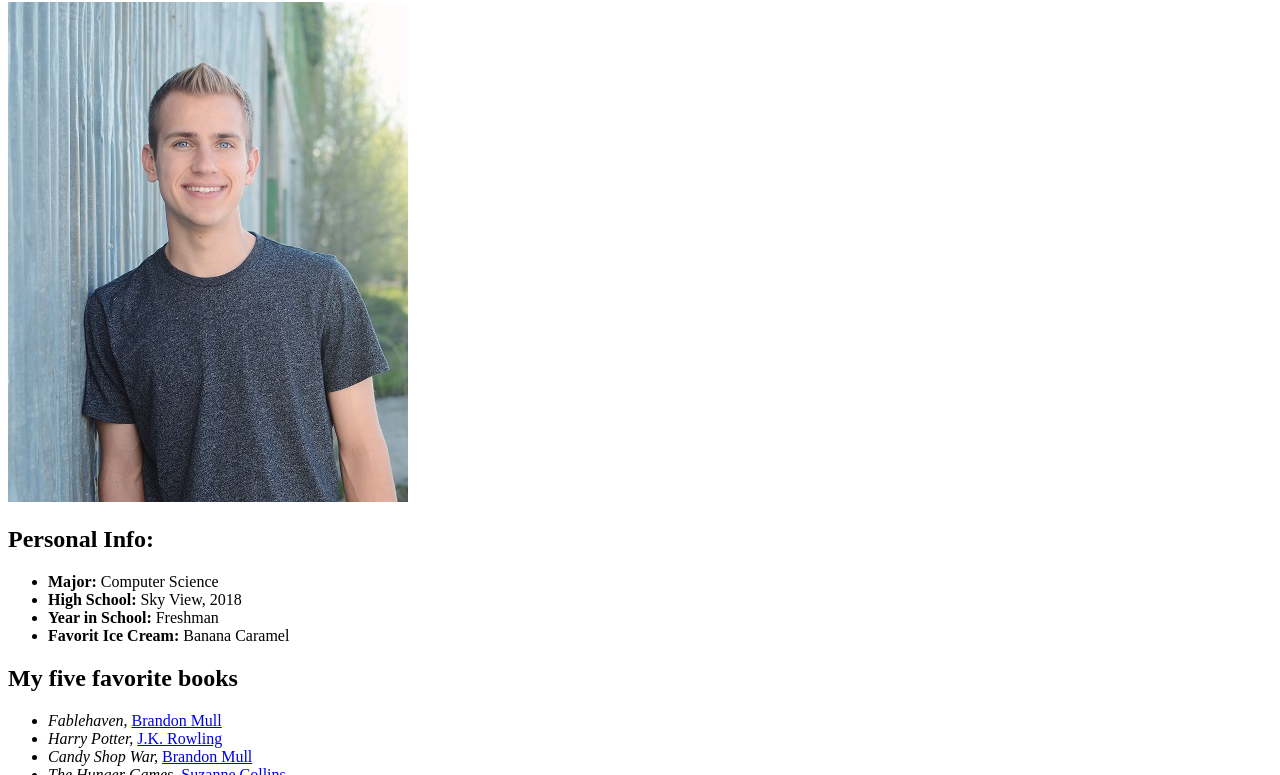
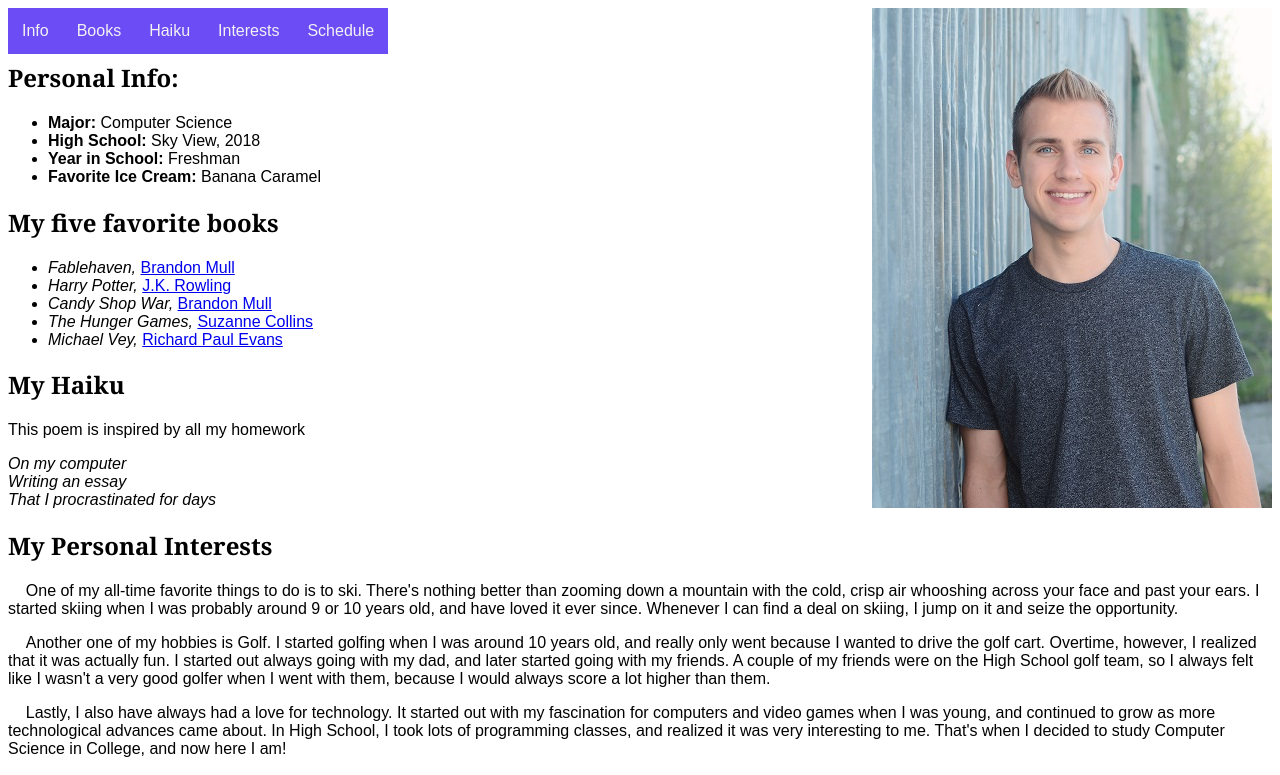
Before and after one commit to 3blakejohnson/3blakejohnson.github.io, a plain HTML site: page index.html in a window 1280 px wide. Shown: the part 78-853 px from the top of the page. Drawn offline with Linux system fonts and the light colour scheme.

Commit message:
Some styling added

```diff
--- a/index.html
+++ b/index.html
@@ -6,20 +6,30 @@
     </head>
 
     <body>
-        <header>
-            <h1>Blake Johnson</h1>
-            <img src="/images/Blake.jpg">
-        </header>
+        <div class="hero-image">
+            <div class="hero-text">
+                <h1>Blake Johnson</h1>
+            <div id="navbar">
+                <!--got from w3schools-->
+                <a href="#info">Info</a>
+                <a href="#books">Books</a>
+                <a href="#haiku">Haiku</a>
+                <a href="#interests">Interests</a>
+                <a href="#schedule">Schedule</a>
+            </div>
+            <img class="parallax" align="right" src="/images/Blake.jpg">
+        </div>
+        <h2>&nbsp;</h2>
 
-        <h2>Personal Info:</h2>
+        <h2 id="info">Personal Info:</h2>
         <ul>
             <li><strong>Major:</strong> Computer Science</li>
             <li><strong>High School: </strong>Sky View, 2018</li>
             <li><strong>Year in School: </strong>Freshman</li>
-            <li><strong>Favorit Ice Cream: </strong>Banana Caramel</li>
+            <li><strong>Favorite Ice Cream: </strong>Banana Caramel</li>
         </ul>
 
-        <h2>My five favorite books</h2>
+        <h2 id="books">My five favorite books</h2>
         <ul>
             <li><i>Fablehaven,</i> <a href="http://brandonmull.com/">Brandon Mull</a></li>
             <li><i>Harry Potter,</i> <a href="https://www.jkrowling.com/">J.K. Rowling</a></li>
@@ -28,12 +38,12 @@
             <li><i>Michael Vey,</i> <a href="https://www.richardpaulevans.com/">Richard Paul Evans</a></li>
         </ul>
 
-        <h2>My Haiku</h2>
+        <h2 id="haiku">My Haiku</h2>
         <p>This poem is inspired by all my homework</p>
         <p><i>On my computer<br>Writing an essay<br>That I procrastinated for days</i></p>
 
-        <h2>My Personal Interests</h2>
-        <p>&nbsp;&nbsp;&nbsp;&nbsp;One of my all-time favorit things to do is to ski. There&#39;s nothing better
+        <h2 id="interests">My Personal Interests</h2>
+        <p>&nbsp;&nbsp;&nbsp;&nbsp;One of my all-time favorite things to do is to ski. There&#39;s nothing better
             than zooming down a mountain with the cold, crisp air whooshing across your face and past your ears.
             I started skiing when I was probably around 9 or 10 years old, and have loved it ever since. Whenever I
             can find a deal on skiing, I jump on it and seize the opportunity.
@@ -50,7 +60,7 @@
             That's when I decided to study Computer Science in College, and now here I am!
         </p>
 
-        <h2>Class Schedule</h2>
+        <h2 id="schedule">Class Schedule</h2>
         <table border=1 cellspacing=3 cellpadding=3>
             <tr>
                 <th></th>
@@ -166,5 +176,6 @@
                 <td></td>
             </tr>
         </table>
+        <footer class="footer">Copyright 2020 -- Blake Johnson</footer>
     </body>
 </html>
--- a/styles.css
+++ b/styles.css
@@ -1,3 +1,56 @@
-table {
+body {
+    font-family: sans-serif;
+    height:100%;
+}
 
+h1, h2 {
+    font-family: "georgia", sans-serif;
 }
+
+.hero-image {
+    /* Found from w3schools.com/howto/howto_css_hero_image.asp */
+    /*mask-image: linear-gradient(rgba(0,0,0.5), rgba(0,0,0,0.5)), url(../images/Blake.jpg);
+    height: 50%;
+    background-position: center;
+    background-position: no-repeat;
+    background-size: cover;
+    position: relative;*/
+}
+
+/*.hero-text {
+    text-align: top;
+    position: absolute;
+    top: 50%;
+    left: 50%;
+    transform: translate(-50%, -50%);
+    color: white;
+}*/
+
+.parallax {
+    /* The image used */
+    background-image: url(../images/Blake.jpg);
+
+    /* Set a specific height */
+    min-height: 500px;
+
+    /* Create the parallax scrolling effect */
+    background-attachment: fixed;
+    background-position: center;
+    background-repeat: no-repeat;
+    background-size: cover;
+  }
+
+  #navbar a {
+      float: left;
+      display: block;
+      background-color: #6b4cf5;
+      color: #f2f2f2;
+      text-align: center;
+      padding: 14px;
+      text-decoration: none;
+  }
+
+  .footer {
+      background-color: #6b4cf5;
+      color: #f2f2f2;
+  }
```
Also changed, not shown: 1 other file.
